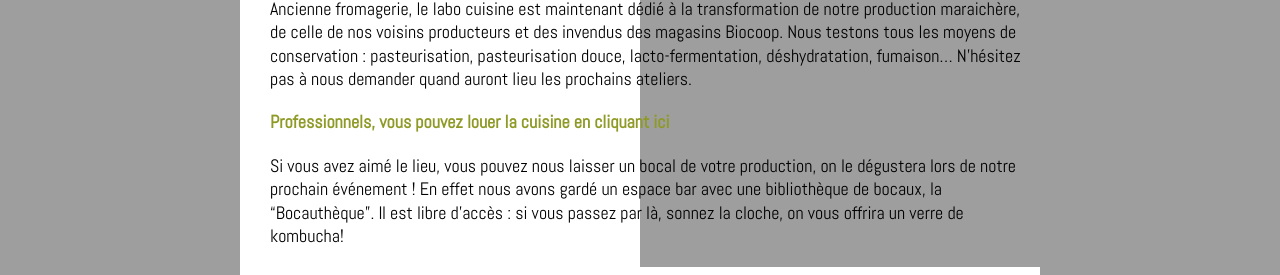
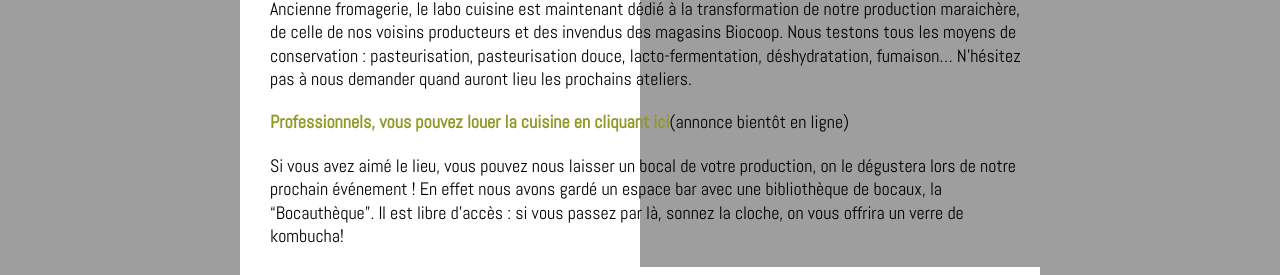
Before and after one commit to DamienChivialle/bocautheque, a Jekyll site: the page built from pages/cuisine.md, in a window 1280 px wide. Shown: the part 562-837 px from the top of the page. Built offline with Jekyll 4.4.1, drawn with Linux system fonts in a browser that asks for light colours.

Commit message:
Update cuisine.md

```diff
--- a/pages/cuisine.md
+++ b/pages/cuisine.md
@@ -13,7 +13,7 @@ breadcrumbs:
 
 Ancienne fromagerie, le labo cuisine est maintenant dédié à la transformation de notre production maraichère, de celle de nos voisins producteurs et des invendus des magasins Biocoop. Nous testons tous les moyens de conservation : pasteurisation, pasteurisation douce, lacto-fermentation, déshydratation, fumaison... N'hésitez pas à nous demander quand auront lieu les prochains ateliers.
 
-[Professionnels, vous pouvez louer la cuisine en cliquant ici](https://www.cuisinealouer.com/reserver/35400/)
+[Professionnels, vous pouvez louer la cuisine en cliquant ici](https://www.cuisinealouer.com/reserver/35400/)(annonce bientôt en ligne)
 
 Si vous avez aimé le lieu, vous pouvez nous laisser un bocal de votre production, on le dégustera lors de notre prochain événement ! En effet nous avons gardé un espace bar avec une bibliothèque de bocaux, la "Bocauthèque". Il est libre d'accès : si vous passez par là, sonnez la cloche, on vous offrira un verre de kombucha!
 
```
